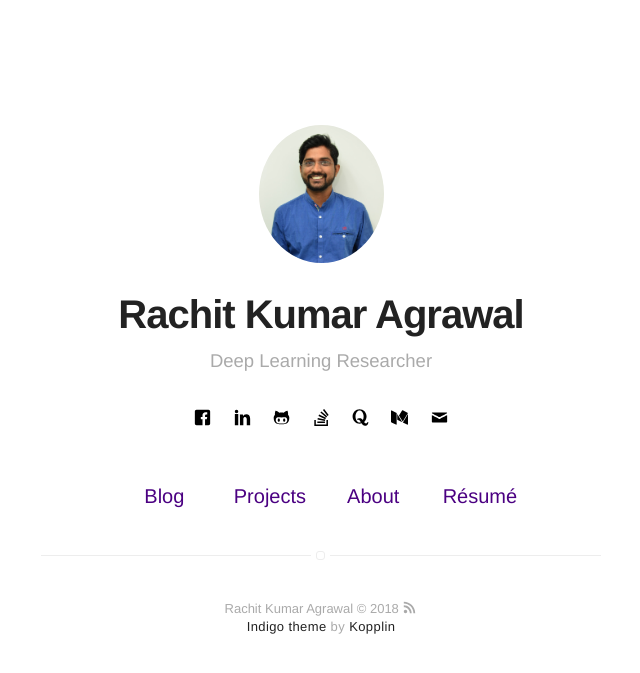
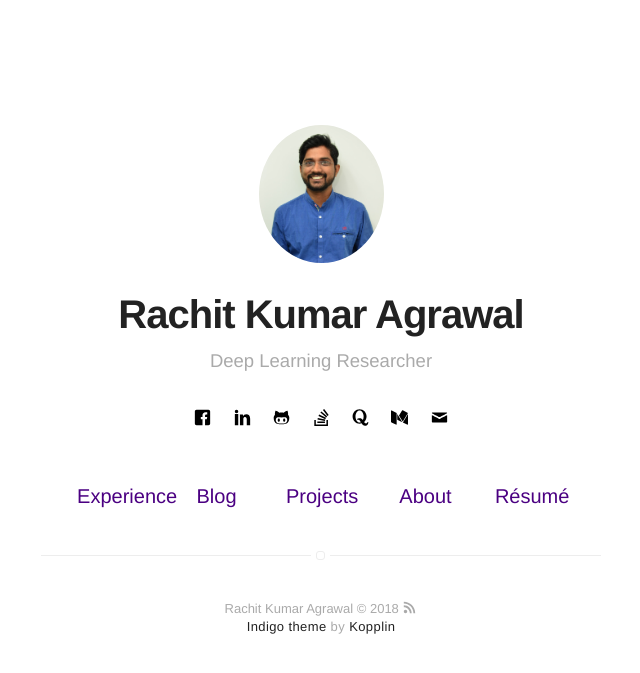
Before and after one commit to rachitagrawal/rachitagrawal.github.io, a Jekyll site: the page built from index.html, in a window 1280 px wide. Shown: the top 673 px of the page, without its empty margins (319-959 px from the left). Built offline with Jekyll 4.4.1, drawn with Linux system fonts in a browser that asks for light colours.

Commit message:
Added an experience tab

```diff
--- a/_includes/nav.html
+++ b/_includes/nav.html
@@ -4,6 +4,14 @@
             <li class="item">
                 <a class="link" href="{{ site.url }}/">Home</a>
             </li>
+        {% endif %}
+
+        {% if site.blog == true %}
+            {% if page.title != "Blog" %}
+                <li class="item">
+                    <a class="link" href="{{ site.url }}/blog">Experience</a>
+                </li>
+            {% endif %}
         {% endif %}
 
         {% if site.blog == true %}
```
